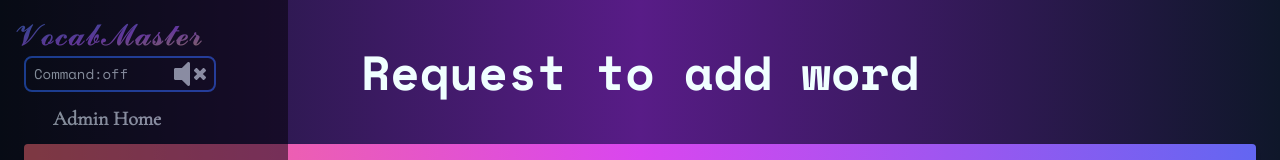
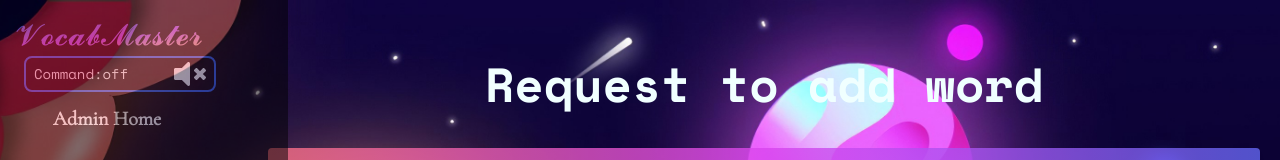
Before and after one commit to AbiR7171/Vocab-Master-Client, a React (Vite) app: page /allRouts/sentWordRequest in a window 1280 px wide. Shown: the top 160 px of the page. Built offline with nearby package versions, Linux system fonts and the light colour scheme; no server answers; sample sign-in values are in the browser's storage.

Commit message:
fix some className

```diff
--- a/src/Users/Profile.jsx
+++ b/src/Users/Profile.jsx
@@ -6,15 +6,9 @@ const Profile = () => {
     const[userInfo]=useUsers();
     console.log(userInfo);
     return (
-        <div className='bg-gradient-to-r from-slate-900 via-purple-900 to-slate-900 w-full h-full px-20'>
+        <div className=' bg-Backs w-full h-full '>
 
-               <div className='bg-gradient-to-r from-rose-400 via-fuchsia-500 to-indigo-500 mt-20 p-4 rounded
-
-
-               '>
-
-
-
+               <div className='bg-gradient-to-r from-rose-400 via-fuchsia-500 to-indigo-500 opacity-80 w-full md:w-4/5 ml-auto mt-10 md:mt-20 p-4 rounded'>
                 <div className='flex justify-between items-end '>
                 <div>
 
--- a/src/Users/WordRequest.jsx
+++ b/src/Users/WordRequest.jsx
@@ -109,13 +109,15 @@ const WordRequest = () => {
     reset();
   };
 
+  // bg-gradient-to-r from-slate-900 via-purple-900 to-slate-900
+
   return (
-    <div className="bg-gradient-to-r from-slate-900 via-purple-900 to-slate-900 w-full h-full">
-      <form className="mb-36 rounded" onSubmit={handleSubmit(onSubmit)}>
-        <h2 className="text-3xl sm:text-5xl block font-extrabold  text-center my-12 rounded ">
+    <div className=" bg-Backs w-full h-full">
+      <form className=" mb-12 md:mb-36 rounded w-full md:w-4/5 ml-auto" onSubmit={handleSubmit(onSubmit)}>
+        <h2 className="text-3xl sm:text-5xl block font-extrabold  text-center my-10 rounded ">
           Request to add word
         </h2>
-        <div className="grid gap-6  md:grid-cols-2 bg-gradient-to-r from-rose-400 via-fuchsia-500 to-indigo-500 shadow-md py-4 px-3  mx-6 rounded">
+        <div className="grid gap-6  md:grid-cols-2 bg-gradient-to-r from-rose-400 via-fuchsia-500 to-indigo-500 opacity-80 shadow-md py-4 px-3 rounded">
           {!wordExist ? (
             <div>
               <label className="block mb-2 text-sm font-medium text-gray-900">
```
